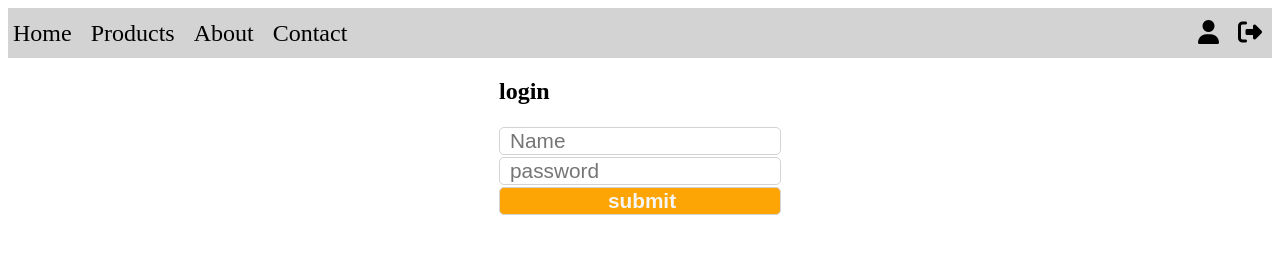
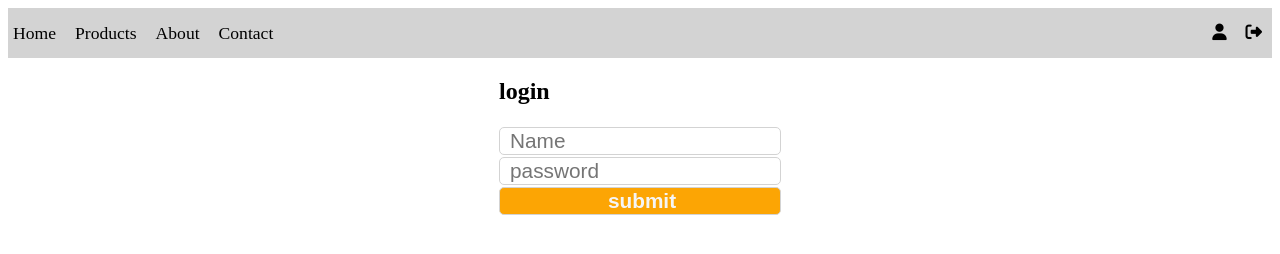
Before and after one commit to abdulmalek402/login-form, a plain HTML site: page index.html in a window 1280 px wide. Drawn offline with Linux system fonts and the light colour scheme.

Commit message:
icon-size

```diff
--- a/index.html
+++ b/index.html
@@ -19,7 +19,7 @@
                                 <a href="">Contact</a>
                         </span>
 
-                        <span>
+                        <span class="icon">
                                 <a href=""><i class="fas fa-user"></i></a>
                                 <a href=""><i class="fas fa-sign-out-alt"></i></a>
                         </span>
--- a/style.css
+++ b/style.css
@@ -8,9 +8,12 @@ nav{
 nav a{
         text-decoration: none;
         color: black;
-        font-size: 1.5em;
+        font-size: 1.1em;
         padding-right: 10px;
         padding-left: 5px;
+}
+.icon{
+        font-size: 15px;
 }
 
 .login-container{
```
